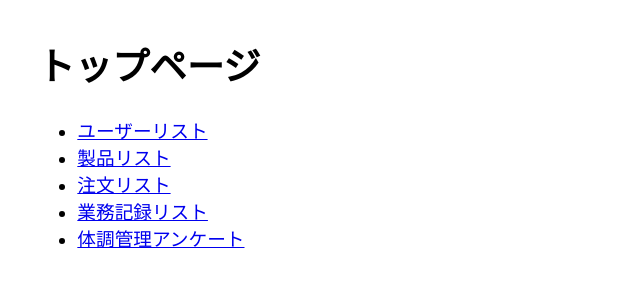
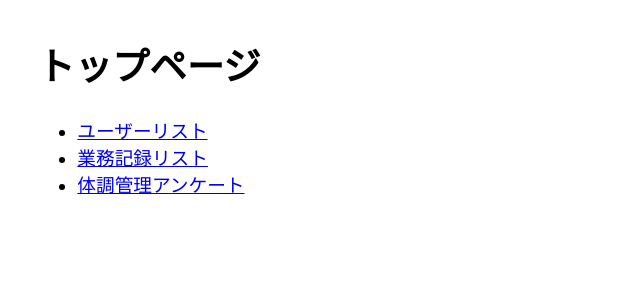
Before and after one commit to ngtn-acad/oop2_10_sample, a Flask app: page / in a window 1280 px wide. Shown: the top 300 px of the page, without its empty margins (0-640 px from the left). Run offline with Flask 3, Linux system fonts and the light colour scheme.

Commit message:
一部消去

```diff
--- a/templates/index.html
+++ b/templates/index.html
@@ -11,8 +11,8 @@
   <h1>トップページ</h1>
   <ul>
     <li><a href="{{ url_for('user.list') }}">ユーザーリスト</a></li>
-    <li><a href="{{ url_for('product.list') }}">製品リスト</a></li>
-    <li><a href="{{ url_for('order.list') }}">注文リスト</a></li>
+    <!-- <li><a href="{{ url_for('product.list') }}">製品リスト</a></li>
+    <li><a href="{{ url_for('order.list') }}">注文リスト</a></li> -->
     <li><a href="{{ url_for('task.list') }}">業務記録リスト</a></li>
     <li><a href="{{ url_for('physical.list') }}">体調管理アンケート</a></li>
   </ul>
```
